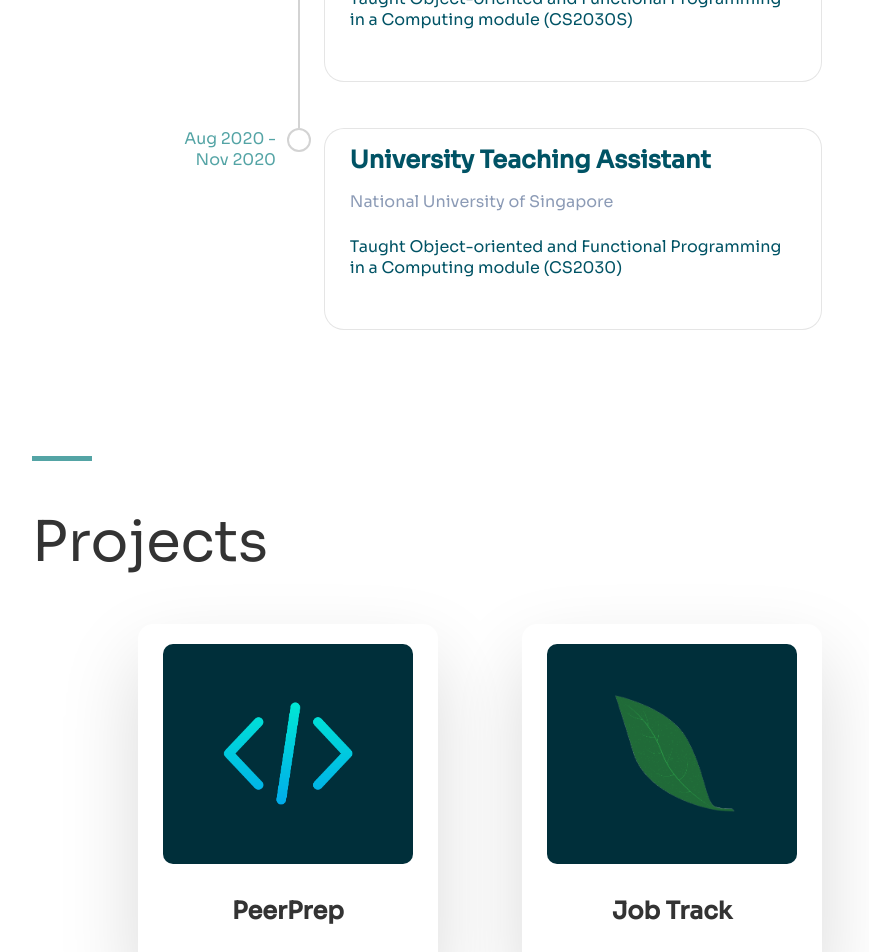
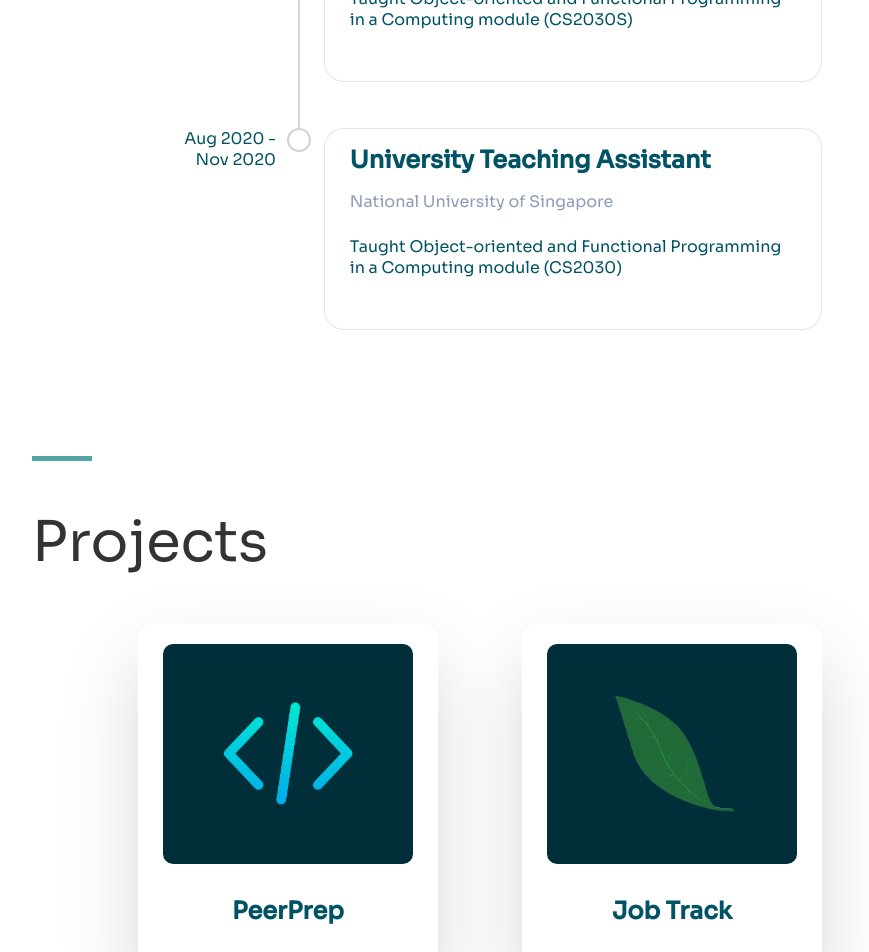
Before and after one commit to Ziyang-98/my-website-2.0, a React (Create React App) app: page / in a window 1280 px wide. Shown: the part 3240-4192 px from the top of the page, without its empty margins (160-1029 px from the left). Built offline with nearby package versions, Linux system fonts and the light colour scheme.

Commit message:
refactor: standardize text to accent color

```diff
--- a/src/sections/portfolio/index.module.scss
+++ b/src/sections/portfolio/index.module.scss
@@ -95,4 +95,5 @@
   min-width: 0;
   overflow-wrap: break-word;
   padding-bottom: 1rem;
+  color: $accent-light;
 }
--- a/src/sections/projects/components/project-card/index.js
+++ b/src/sections/projects/components/project-card/index.js
@@ -10,8 +10,6 @@ export default function ProjectCard({ isExpanded, project, expandCard }) {
           className={styles["project-card-img"]}
           alt="sample"
           src={project.image.preview}
-          // width={project.previewSize.width}
-          // height={project.previewSize.height}
         />
       </div>
       <div className={styles["project-info-holder"]}>
--- a/src/sections/projects/components/project-card/index.module.scss
+++ b/src/sections/projects/components/project-card/index.module.scss
@@ -46,7 +46,7 @@
     .project-card-title {
       font-size: 1.5rem;
       font-weight: 700;
-      color: #333333;
+      color: $accent-light;
     }
 
     .project-card-description {
```
